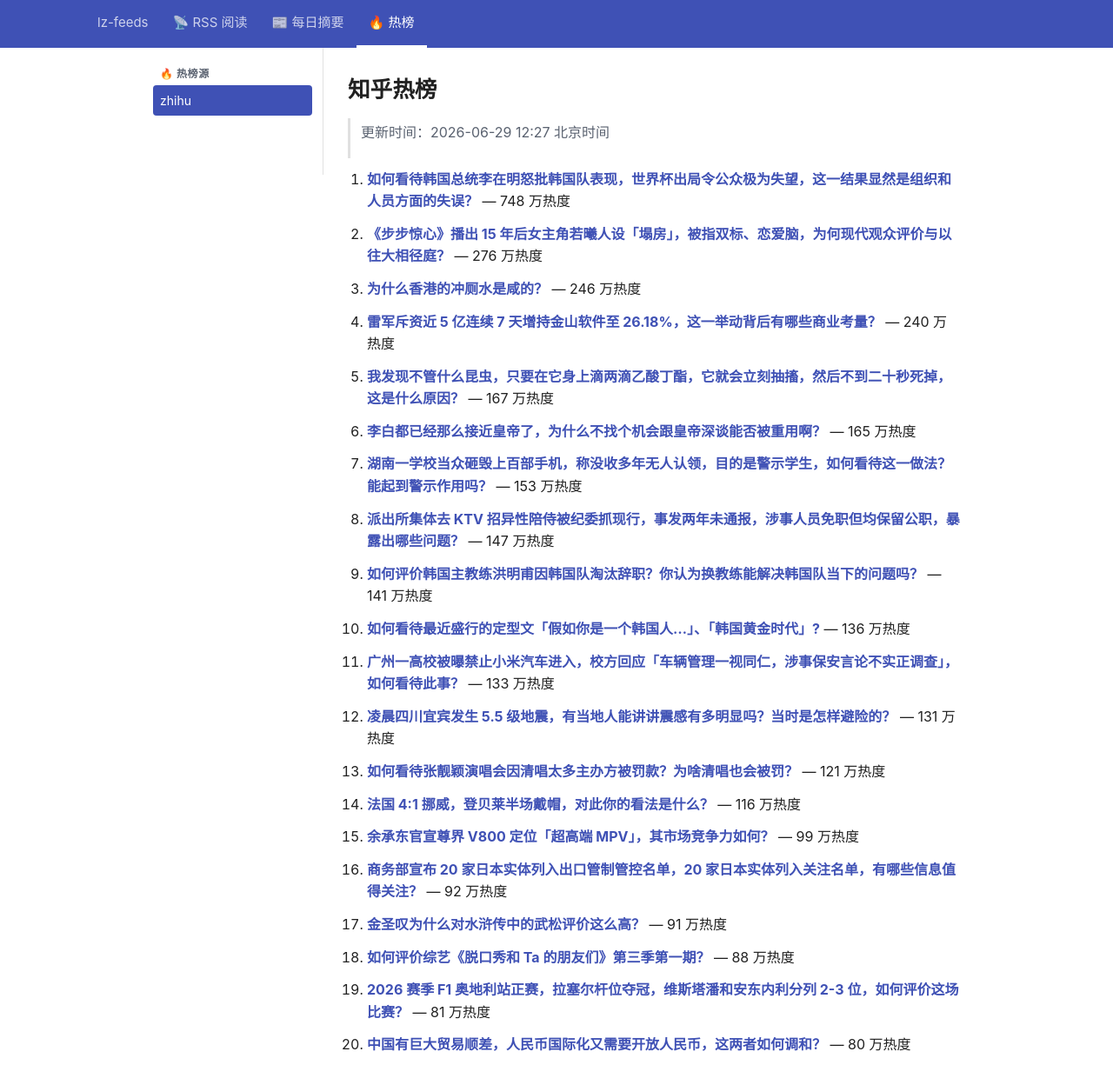
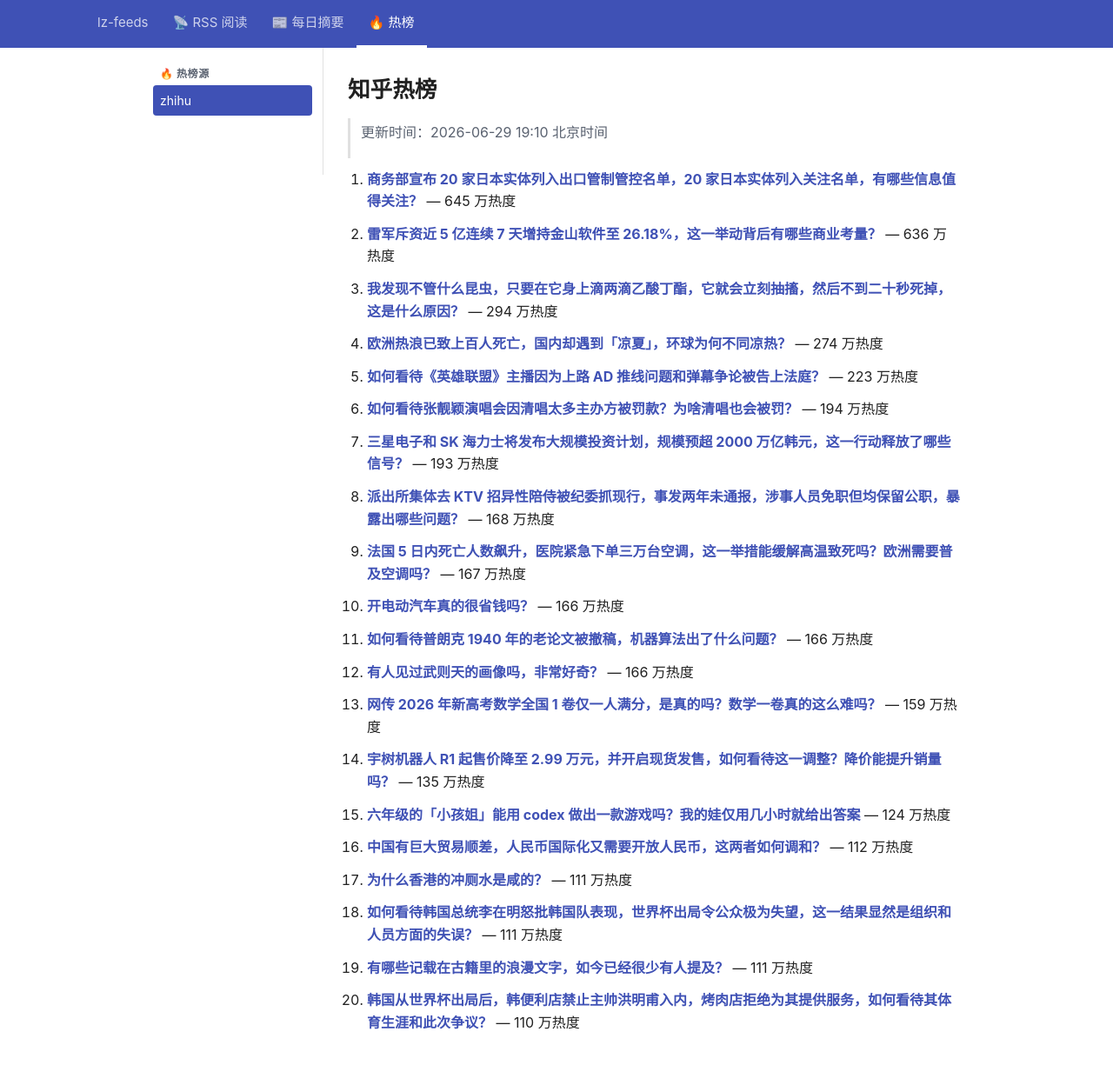
Before and after one commit to lizhang0101/lz-feeds, a Jekyll site: the page built from _hotlist/zhihu.md, in a window 1280 px wide and 1279 px high. Shown: the top 1248 px of the window at 87% size. Built offline with Jekyll 4.4.1, drawn with Linux system fonts in a browser that asks for light colours.

Commit message:
hotlist: 2026-06-29T11:10Z

```diff
--- a/_hotlist/zhihu.md
+++ b/_hotlist/zhihu.md
@@ -1,48 +1,48 @@
 ---
-updated: 2026-06-29 12:27 北京时间
+updated: 2026-06-29 19:10 北京时间
 count: 20
 ---
 
 # 知乎热榜
 
-> 更新时间：2026-06-29 12:27 北京时间
+> 更新时间：2026-06-29 19:10 北京时间
 
-1. **[如何看待韩国总统李在明怒批韩国队表现，世界杯出局令公众极为失望，这一结果显然是组织和人员方面的失误？](https://www.zhihu.com/question/2054642851380826744)** — 748 万热度
+1. **[商务部宣布 20 家日本实体列入出口管制管控名单，20 家日本实体列入关注名单，有哪些信息值得关注？](https://www.zhihu.com/question/2054868040655943361)** — 645 万热度
 
-2. **[《步步惊心》播出 15 年后女主角若曦人设「塌房」，被指双标、恋爱脑，为何现代观众评价与以往大相径庭？](https://www.zhihu.com/question/2053535008317517945)** — 276 万热度
+2. **[雷军斥资近 5 亿连续 7 天增持金山软件至 26.18%，这一举动背后有哪些商业考量？](https://www.zhihu.com/question/2053853117280687684)** — 636 万热度
 
-3. **[为什么香港的冲厕水是咸的？](https://www.zhihu.com/question/2051413400576693156)** — 246 万热度
+3. **[我发现不管什么昆虫，只要在它身上滴两滴乙酸丁酯，它就会立刻抽搐，然后不到二十秒死掉，这是什么原因？](https://www.zhihu.com/question/2053253895510664872)** — 294 万热度
 
-4. **[雷军斥资近 5 亿连续 7 天增持金山软件至 26.18%，这一举动背后有哪些商业考量？](https://www.zhihu.com/question/2053853117280687684)** — 240 万热度
+4. **[欧洲热浪已致上百人死亡，国内却遇到「凉夏」，环球为何不同凉热？](https://www.zhihu.com/question/2053430924146996760)** — 274 万热度
 
-5. **[我发现不管什么昆虫，只要在它身上滴两滴乙酸丁酯，它就会立刻抽搐，然后不到二十秒死掉，这是什么原因？](https://www.zhihu.com/question/2053253895510664872)** — 167 万热度
+5. **[如何看待《英雄联盟》主播因为上路 AD 推线问题和弹幕争论被告上法庭？](https://www.zhihu.com/question/2054226526502228465)** — 223 万热度
 
-6. **[李白都已经那么接近皇帝了，为什么不找个机会跟皇帝深谈能否被重用啊？](https://www.zhihu.com/question/1944864650865935077)** — 165 万热度
+6. **[如何看待张靓颖演唱会因清唱太多主办方被罚款？为啥清唱也会被罚？](https://www.zhihu.com/question/2052417668121092956)** — 194 万热度
 
-7. **[湖南一学校当众砸毁上百部手机，称没收多年无人认领，目的是警示学生，如何看待这一做法？能起到警示作用吗？](https://www.zhihu.com/question/2053888509925124063)** — 153 万热度
+7. **[三星电子和 SK 海力士将发布大规模投资计划，规模预超 2000 万亿韩元，这一行动释放了哪些信号？](https://www.zhihu.com/question/2054848792436762180)** — 193 万热度
 
-8. **[派出所集体去 KTV 招异性陪侍被纪委抓现行，事发两年未通报，涉事人员免职但均保留公职，暴露出哪些问题？](https://www.zhihu.com/question/2054635178702496761)** — 147 万热度
+8. **[派出所集体去 KTV 招异性陪侍被纪委抓现行，事发两年未通报，涉事人员免职但均保留公职，暴露出哪些问题？](https://www.zhihu.com/question/2054635178702496761)** — 168 万热度
 
-9. **[如何评价韩国主教练洪明甫因韩国队淘汰辞职？你认为换教练能解决韩国队当下的问题吗？](https://www.zhihu.com/question/2054820531648705357)** — 141 万热度
+9. **[法国 5 日内死亡人数飙升，医院紧急下单三万台空调，这一举措能缓解高温致死吗？欧洲需要普及空调吗？](https://www.zhihu.com/question/2054894865851184155)** — 167 万热度
 
-10. **[如何看待最近盛行的定型文「假如你是一个韩国人…」、「韩国黄金时代」?](https://www.zhihu.com/question/2054567938204645292)** — 136 万热度
+10. **[开电动汽车真的很省钱吗？](https://www.zhihu.com/question/2039386800448393773)** — 166 万热度
 
-11. **[广州一高校被曝禁止小米汽车进入，校方回应「车辆管理一视同仁，涉事保安言论不实正调查」，如何看待此事？](https://www.zhihu.com/question/2054648629869146324)** — 133 万热度
+11. **[如何看待普朗克 1940 年的老论文被撤稿，机器算法出了什么问题？](https://www.zhihu.com/question/2054634184275128712)** — 166 万热度
 
-12. **[凌晨四川宜宾发生 5.5 级地震，有当地人能讲讲震感有多明显吗？当时是怎样避险的？](https://www.zhihu.com/question/2054886687050655628)** — 131 万热度
+12. **[有人见过武则天的画像吗，非常好奇？](https://www.zhihu.com/question/514078942)** — 166 万热度
 
-13. **[如何看待张靓颖演唱会因清唱太多主办方被罚款？为啥清唱也会被罚？](https://www.zhihu.com/question/2052417668121092956)** — 121 万热度
+13. **[网传 2026 年新高考数学全国 1 卷仅一人满分，是真的吗？数学一卷真的这么难吗？](https://www.zhihu.com/question/2053386554400142403)** — 159 万热度
 
-14. **[法国 4:1 挪威，登贝莱半场戴帽，对此你的看法是什么？](https://www.zhihu.com/question/2054102040578675951)** — 116 万热度
+14. **[宇树机器人 R1 起售价降至 2.99 万元，并开启现货发售，如何看待这一调整？降价能提升销量吗？](https://www.zhihu.com/question/2053454703569244163)** — 135 万热度
 
-15. **[余承东官宣尊界 V800 定位「超高端 MPV」，其市场竞争力如何？](https://www.zhihu.com/question/2047340679060251139)** — 99 万热度
+15. **[六年级的「小孩姐」能用 codex 做出一款游戏吗？我的娃仅用几小时就给出答案](https://www.zhihu.com/pin/2054709585479460092)** — 124 万热度
 
-16. **[商务部宣布 20 家日本实体列入出口管制管控名单，20 家日本实体列入关注名单，有哪些信息值得关注？](https://www.zhihu.com/question/2054868040655943361)** — 92 万热度
+16. **[中国有巨大贸易顺差，人民币国际化又需要开放人民币，这两者如何调和？](https://www.zhihu.com/question/2053870272458100869)** — 112 万热度
 
-17. **[金圣叹为什么对水浒传中的武松评价这么高？](https://www.zhihu.com/question/57609555)** — 91 万热度
+17. **[为什么香港的冲厕水是咸的？](https://www.zhihu.com/question/2051413400576693156)** — 111 万热度
 
-18. **[如何评价综艺《脱口秀和 Ta 的朋友们》第三季第一期？](https://www.zhihu.com/question/2053807916914848607)** — 88 万热度
+18. **[如何看待韩国总统李在明怒批韩国队表现，世界杯出局令公众极为失望，这一结果显然是组织和人员方面的失误？](https://www.zhihu.com/question/2054642851380826744)** — 111 万热度
 
-19. **[2026 赛季 F1 奥地利站正赛，拉塞尔杆位夺冠，维斯塔潘和安东内利分列 2-3 位，如何评价这场比赛？](https://www.zhihu.com/question/2054725912311096637)** — 81 万热度
+19. **[有哪些记载在古籍里的浪漫文字，如今已经很少有人提及？](https://www.zhihu.com/question/2052674403981431752)** — 111 万热度
 
-20. **[中国有巨大贸易顺差，人民币国际化又需要开放人民币，这两者如何调和？](https://www.zhihu.com/question/2053870272458100869)** — 80 万热度
+20. **[韩国从世界杯出局后，韩便利店禁止主帅洪明甫入内，烤肉店拒绝为其提供服务，如何看待其体育生涯和此次争议？](https://www.zhihu.com/question/2054883842217992246)** — 110 万热度
```
